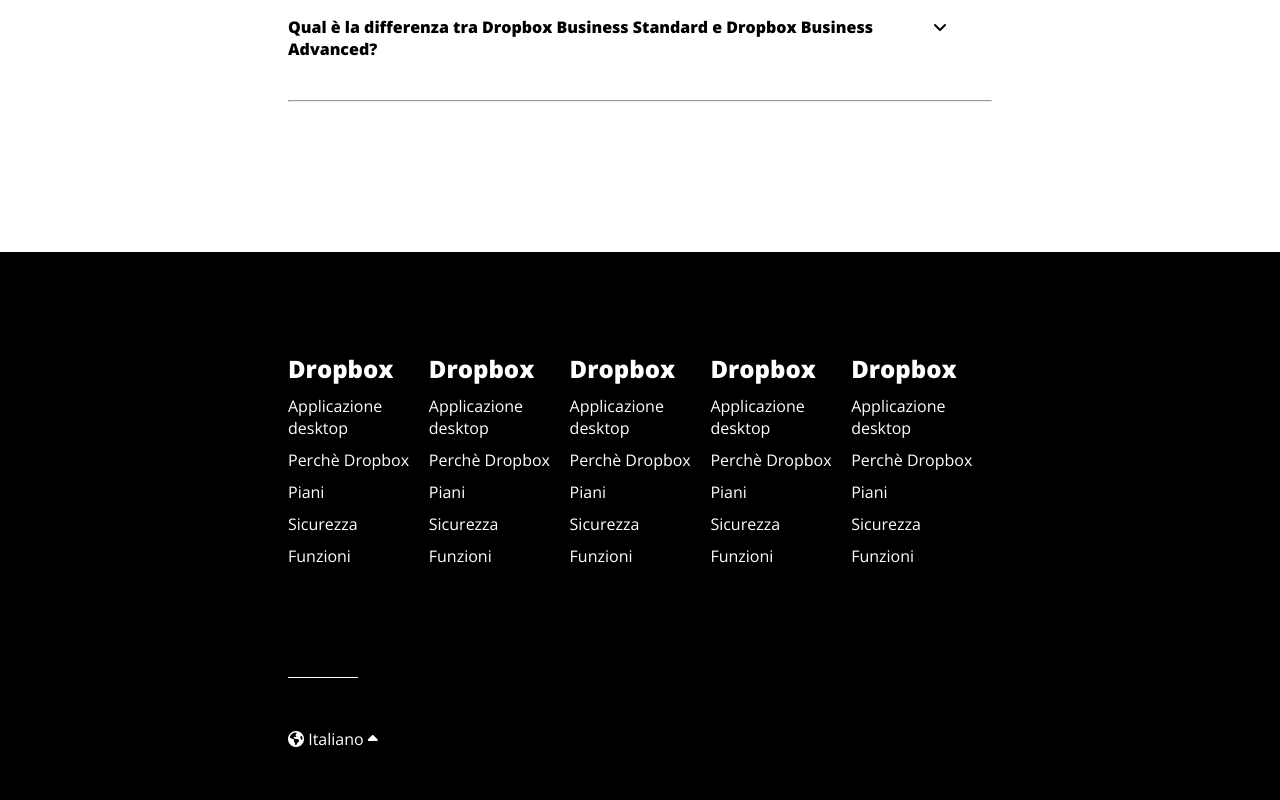
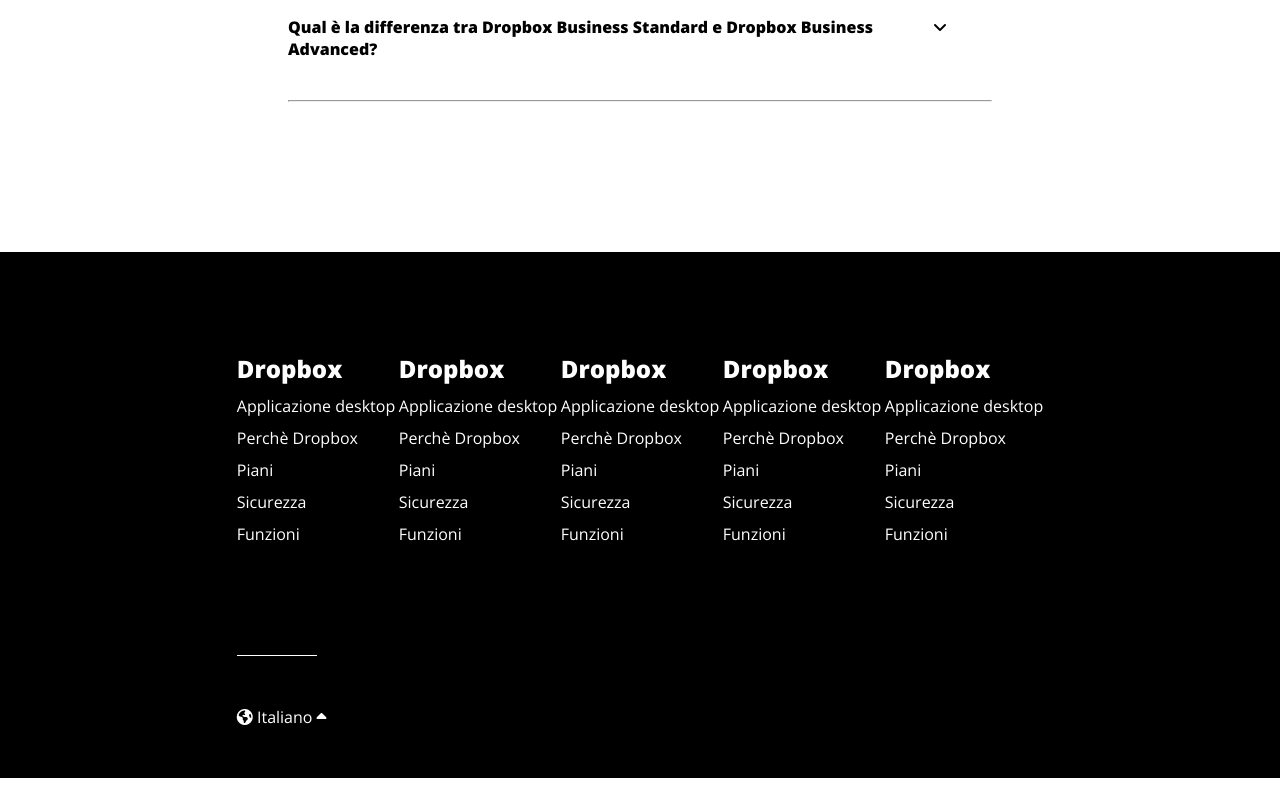
Before and after one commit to Aurora-Bizzo/htmlcss-dropbox, a plain HTML site: page index.html in a window 1280 px wide. Shown: the part 7352-8152 px from the top of the page. After the commit the page ends 8130 px from the top, so only its background shows below. Drawn offline with nearby package versions, Linux system fonts and the light colour scheme.

Commit message:
fixed footer width

```diff
--- a/css/style.css
+++ b/css/style.css
@@ -5,6 +5,10 @@
         margin: 0;
         box-sizing: border-box;
         font-family: 'Open Sans', sans-serif;
+    }
+
+    .jumbotron-container, .footer-row {
+        width: 63%;
     }
 
     ul {
@@ -317,10 +321,6 @@
             padding-bottom: 40px;
         }
 
-        .jumbotron-container {
-            width: 63%;
-        }
-
         .jumbotron-row {
             width: 100%
         }
--- a/index.html
+++ b/index.html
@@ -415,7 +415,7 @@
 
     <footer>
         <div class="footer-container width-100">
-            <div class="footer-row flex width-55 margin-0-auto justify-content-space-between" id="padding-100-0">
+            <div class="footer-row flex margin-0-auto justify-content-space-between" id="padding-100-0">
                 <div class="column-15">
                     <h2>Dropbox</h2>
                     <ul>
@@ -467,7 +467,7 @@
                     </ul>
                 </div>
             </div>
-            <div class="footer-row width-55 margin-0-auto">
+            <div class="footer-row margin-0-auto">
                 <div class="column-100">
                     <hr class="white-hr width-10">
                     <div class="content">
```
